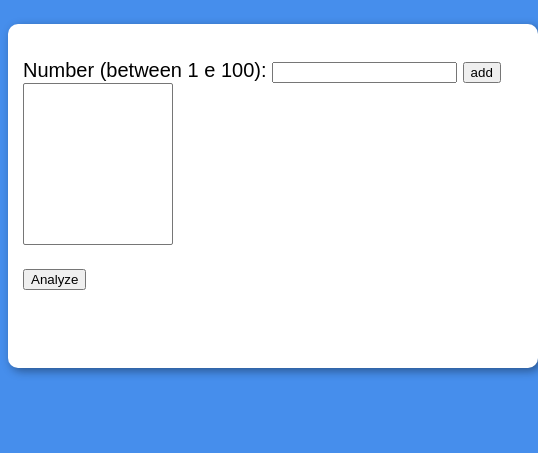
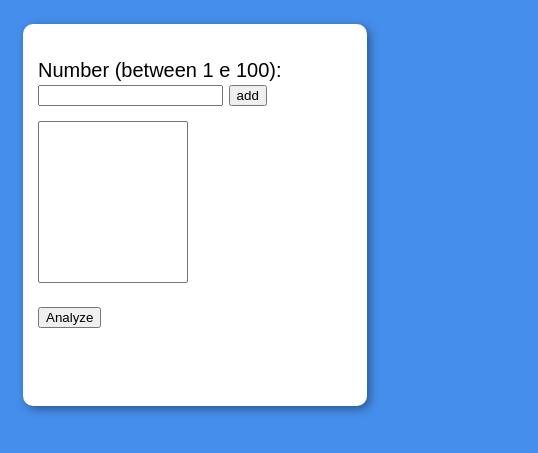
Before and after one commit to JorgeNevesFreitas/Number-Analyzer, a plain HTML site: page index.html in a window 390 px wide. Shown: the part 75-528 px from the top of the page, 538 px wide, since content can reach past the window. Drawn offline with Linux system fonts and the light colour scheme.

Commit message:
responsive

```diff
--- a/style.css
+++ b/style.css
@@ -28,5 +28,14 @@ footer {
 }
 
 #sel {
-    width: 150px
+    width: 150px;
+    margin-top: 15px;
 }
+
+@media (max-width: 772px) {
+    section {
+        width: fit-content;
+        margin: 15px 15px;
+    }
+
+}
```
